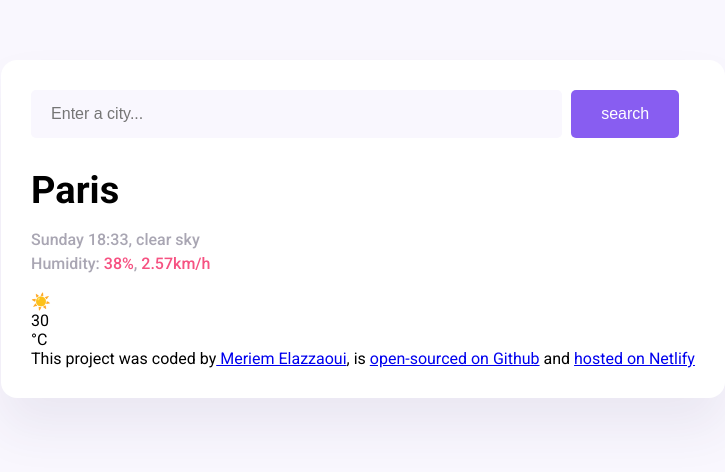
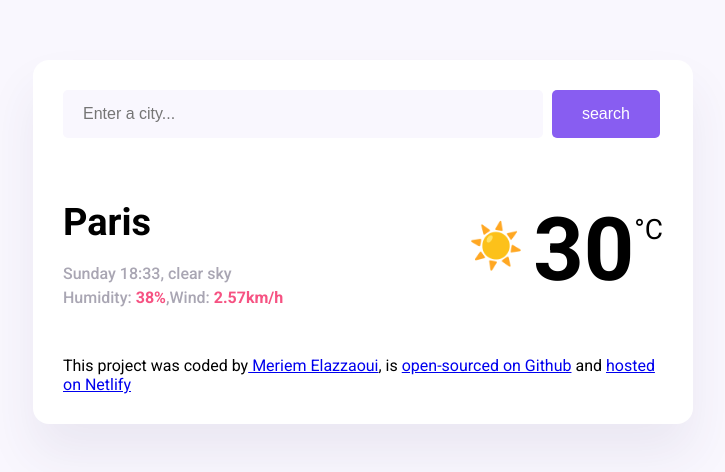
Before and after one commit to meriem837/meteo, a plain HTML site: page index.html in a window 1280 px wide. Shown: the whole page, without its empty margins (277-1002 px from the left). Drawn offline with Linux system fonts and the light colour scheme.

Commit message:
styled the temperature section

```diff
--- a/index.html
+++ b/index.html
@@ -24,15 +24,17 @@
         <input type="submit" value="search" class="search-form-button" />
       </header>
       <main>
-        <div>
-          <h1>Paris</h1>
-          <p>
-            Sunday 18:33, clear sky <br />
-            Humidity: <span>38%</span>, <span> 2.57km/h</span>
-          </p>
+        <div class="weather-app-data">
+          <div>
+            <h1>Paris</h1>
+            <p>
+              Sunday 18:33, clear sky <br />
+              Humidity: <span>38%</span>,Wind: <span> 2.57km/h</span>
+            </p>
+          </div>
           <div class="weather-app-temperature">
             <div class="imoji">☀️</div>
-            <div class="number">30</div>
+            <div class="temperature">30</div>
             <div class="unit">°C</div>
           </div>
         </div>
--- a/src/style.css
+++ b/src/style.css
@@ -4,7 +4,7 @@ body {
 }
 .weather-app {
   background-color: white;
-  max-width: fit-content;
+  max-width: 600px;
   margin: 60px auto;
   padding: 30px;
   box-shadow: 0 30px 50px rgba(65, 50, 100, 0.08);
@@ -27,12 +27,20 @@ body {
   border-radius: 5px;
   margin-left: 5px;
 }
+.weather-app-data {
+  display: flex;
+  justify-content: space-between;
+}
+main {
+  padding: 30px 0;
+}
 header {
   padding-bottom: 30px;
 }
 h1 {
   font-size: 38px;
   margin: 0;
+  line-height: 48px;
 }
 p {
   font-size: 16px;
@@ -43,4 +51,21 @@ p {
 }
 span {
   color: #f65282;
+  font-weight: bolder;
 }
+.weather-app-temperature {
+  display: flex;
+}
+.temperature {
+  font-size: 88px;
+  font-weight: bold;
+}
+.imoji {
+  font-size: 44px;
+  margin-top: 22px;
+  margin-right: 10px;
+}
+.unit {
+  margin-top: 15px;
+  font-size: 28px;
+}
```
